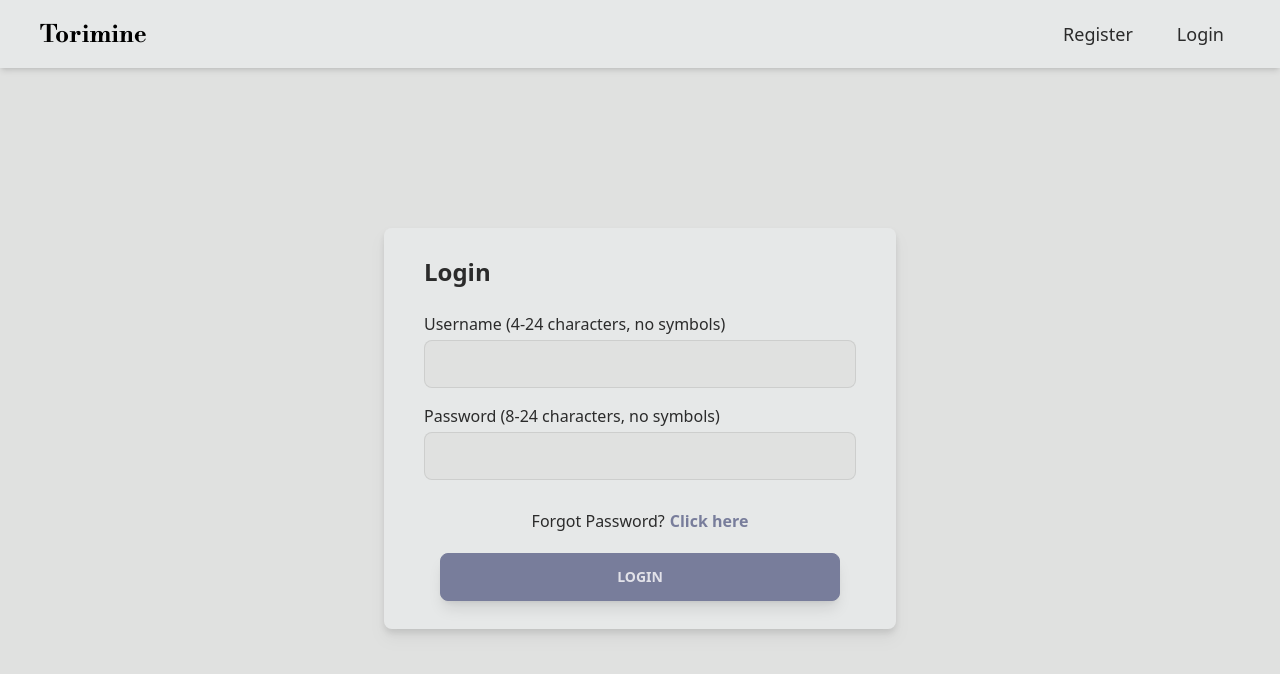
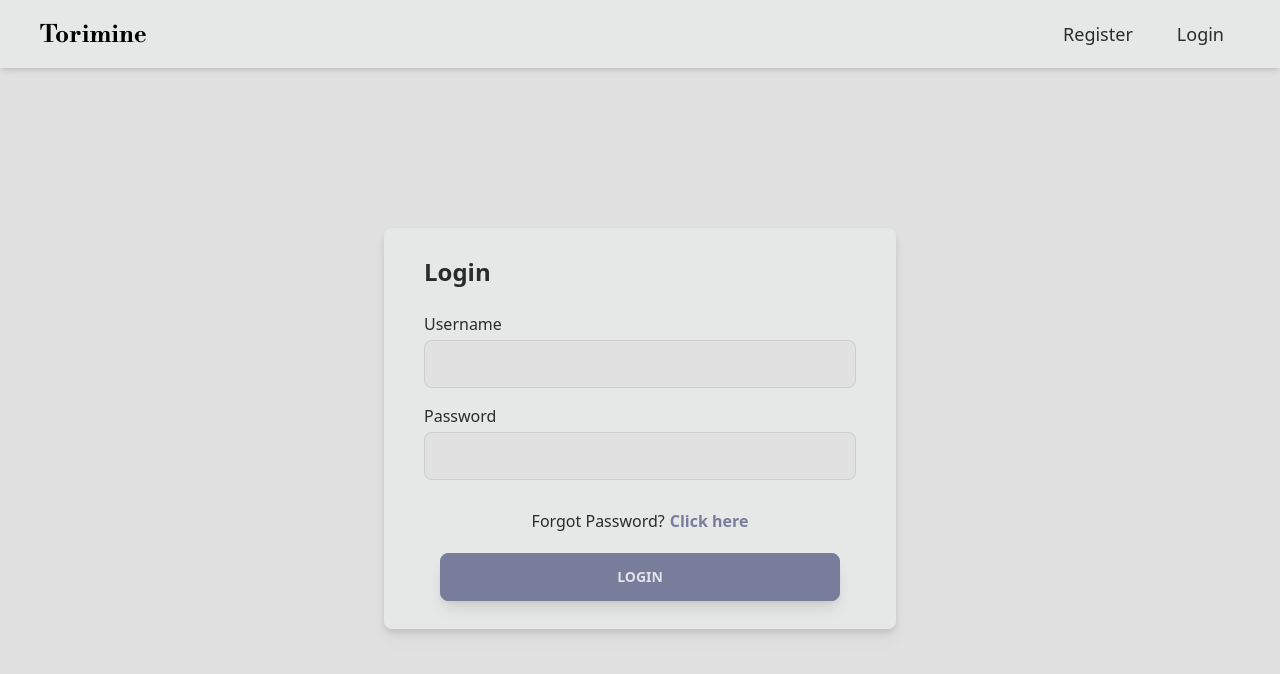
Before and after one commit to sebat2004/Torimine, a React (Vite) app in the folder client/: page /login in a window 1280 px wide. Shown: the top 674 px of the page. Built offline with nearby package versions, Linux system fonts and the light colour scheme; a web font is replaced by a local one.

Commit message:
Removed unneccesary input checks

```diff
--- a/client/src/components/LoginForm.tsx
+++ b/client/src/components/LoginForm.tsx
@@ -1,6 +1,6 @@
 import { Link } from "react-router-dom"
 import { useState } from "react"
-import { AiOutlineCheckCircle, AiOutlineCloseCircle, AiOutlineLoading } from "react-icons/ai"
+import { AiOutlineLoading } from "react-icons/ai"
 
 const LoginForm = () => {
     const openInNewTab = (url: string) => {
@@ -10,47 +10,6 @@ const LoginForm = () => {
 
     const [inputValues, setInputValues] = useState<{ [x: string]: string }>()
     const [errorMessage, setErrorMessage] = useState<any>()
-
-    // Validates form input values, password must be at least 8 characters long, only letters and numbers
-    // Username must be at least 4 characters long and contain only letters and numbers
-    const validateForm = (inputName?: string, inputValue?: string) => {
-        if (inputValue === '' || inputValue === undefined) return ''
-        if (inputName === 'name') {
-            if (inputValue?.length >= 4 && /^[a-zA-Z0-9]+$/.test(inputValue)) {
-                return true
-            } else {
-                return false
-            }
-        } else if (inputName === 'password') {
-            if (inputValue?.length >= 8 && /^[a-zA-Z0-9]+$/.test(inputValue)) {
-                return true
-            } else {
-                return false
-            }
-        }
-    }
-
-    // state to set icon type for username
-    const [usernameIcon, setUserNameIcon] = useState<JSX.Element>()
-    // state to set icon type for password
-    const [passwordIcon, setPasswordIcon] = useState<JSX.Element>()
-
-    // function to set icon type based on validateForm function
-    const setIcon = (inputName: string, inputValue: string) => {
-        if (inputName === 'name') {
-            if (validateForm(inputName, inputValue)) {
-                setUserNameIcon(<AiOutlineCheckCircle className="text-green-500" />)
-            } else {
-                setUserNameIcon(<AiOutlineCloseCircle className="text-red-500" />)
-            }
-        } else if (inputName === 'password') {
-            if (validateForm(inputName, inputValue)) {
-                setPasswordIcon(<AiOutlineCheckCircle className="text-green-500" />)
-            } else {
-                setPasswordIcon(<AiOutlineCloseCircle className="text-red-500" />)
-            }
-        }
-    }
 
     const handleFormSubmit = async (e: React.MouseEvent<HTMLElement>) => {
         setErrorMessage(<AiOutlineLoading className="animate-spin text-3xl" />)
@@ -73,16 +32,16 @@ const LoginForm = () => {
                 return data
             });
         if (response.status === 'success') {
-            setTimeout(() => { setErrorMessage(<h1 className="text-green-500">{response.message}</h1>) }, 1500)
-            setTimeout(() => { openInNewTab('http://localhost:5173/workspace') }, 2000)
+            setTimeout(() => { setErrorMessage(<h1 className="text-green-500">{response.message}</h1>) }, 1700)
+            setTimeout(() => { window.location.replace("http://localhost:5173/workspace") }, 4000)
         } else {
                 setTimeout(() => { setErrorMessage(<h1 className="text-red-500">{response.message}</h1>) }, 1500)
         }
     }
+
     const handleInputChange = (e: React.FormEvent<HTMLInputElement>) => {
         const { name, value } = e.currentTarget
         setInputValues(prevState => ({ ...prevState, [name]: value }))
-        setIcon(name, value)
     }
 
     return (
@@ -92,17 +51,11 @@ const LoginForm = () => {
                     <h1 className="text-2xl font-semibold">Login</h1>
                     <form className="flex flex-col gap-4">
                         <div className="flex flex-col gap-1">
-                        <div className="flex gap-2 items-center">
-                            <label className="text-left">Username (4-24 characters, no symbols)</label>
-                            {usernameIcon}
-                        </div>
+                            <label className="text-left">Username</label>
                             <input className="input bg-[#e0e1e0] border-opacity-10" type="text" name="name" onChange={handleInputChange} />
                         </div>
                         <div className="flex flex-col gap-1">
-                        <div className="flex gap-2 items-center">
-                            <label className="text-left">Password (8-24 characters, no symbols)</label>
-                            {passwordIcon}
-                        </div>
+                            <label className="text-left">Password</label>
                             <input className="input bg-[#e0e1e0] border-opacity-10" type="password" name="password" onChange={handleInputChange} />
                         </div>
                         <div className="flex flex-col self-center items-center pt-[13px] gap-5">
```
Lines whose indentation alone changed are shown as unchanged.
